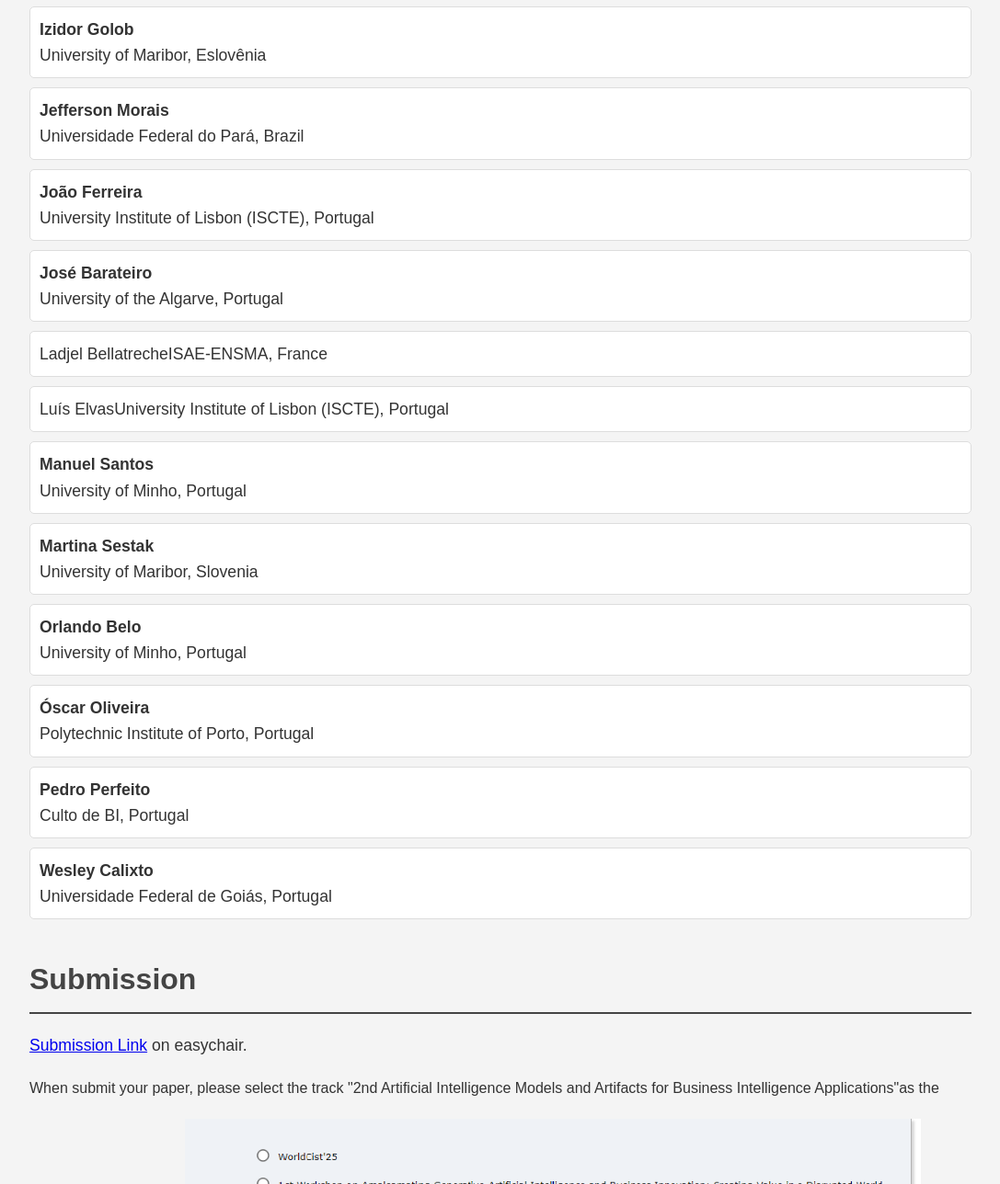
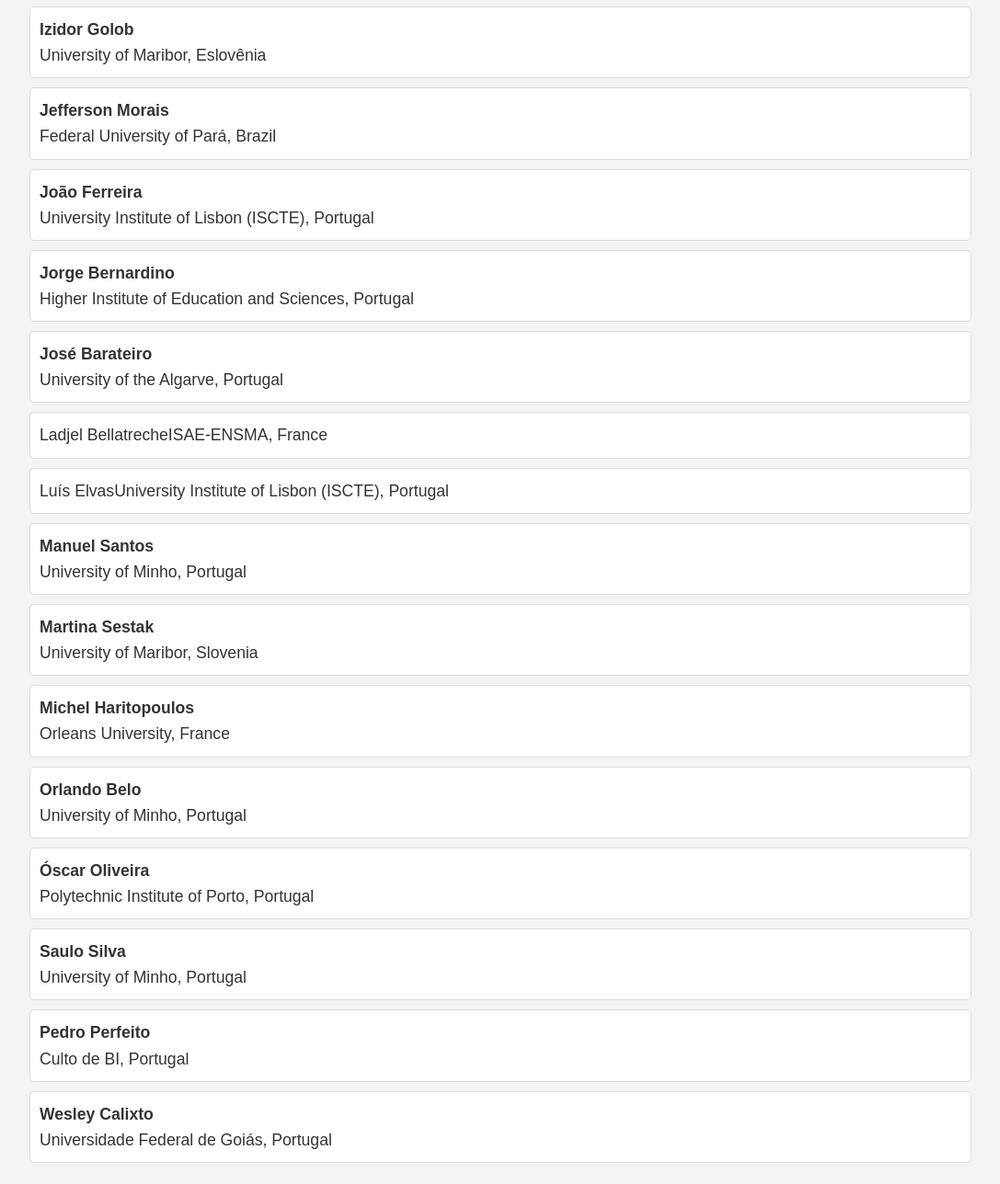
Before and after one commit to aim-abia/aim-abia.github.io, a plain HTML site: page index.html in a window 1280 px wide. Shown: the part 2786-4074 px from the top of the page at 92% size, without its empty margins (96-1183 px from the left). Drawn offline with Linux system fonts and the light colour scheme.

Commit message:
Update Programee Comite

```diff
--- a/index.html
+++ b/index.html
@@ -217,17 +217,20 @@
                 <li><strong>Davide Carneiro</strong>Polytechnic Institute of Porto, Portugal</li>
                 <li><strong>Elsa Cardoso</strong>University Institute of Lisbon (ISCTE), Portugal</li>
                 <li><strong>Izidor Golob</strong>University of Maribor, Eslovênia</li>
-                <li><strong>Jefferson Morais</strong>Universidade Federal do Pará, Brazil</li>
+                <li><strong>Jefferson Morais</strong>Federal University of Pará, Brazil</li>
                 <li><strong>João Ferreira</strong>University Institute of Lisbon (ISCTE), Portugal</li>
+                <li><strong>Jorge Bernardino</strong>Higher Institute of Education and Sciences, Portugal</li>
                 <li><strong>José Barateiro</strong>University of the Algarve, Portugal</li>
                 <li><strosng>Ladjel Bellatreche</strong>ISAE-ENSMA, France</li>
                 <li><strosng>Luís Elvas</strong>University Institute of Lisbon (ISCTE), Portugal</li>
                 <li><strong>Manuel Santos</strong>University of Minho, Portugal</li>
                 <li><strong>Martina Sestak</strong>University of Maribor, Slovenia</li>
+                <li><strong>Michel Haritopoulos</strong>Orleans University, France</li>
                 <!--<li><strong>Nuno Escudeiro</strong>Polytechnic Institute of Porto, Portugal</li>-->
                 <li><strong>Orlando Belo</strong>University of Minho, Portugal</li>
                 <li><strong>Óscar Oliveira</strong>Polytechnic Institute of Porto, Portugal</li>
                 <!--<li><strong>Paulo Novais</strong>University of Minho, Portugal</li>-->
+                <li><strong>Saulo Silva</strong>University of Minho, Portugal</li>
                 <li><strong>Pedro Perfeito</strong>Culto de BI, Portugal</li>
                 <li><strong>Wesley Calixto</strong>Universidade Federal de Goiás, Portugal</li>
             </ul>
```
